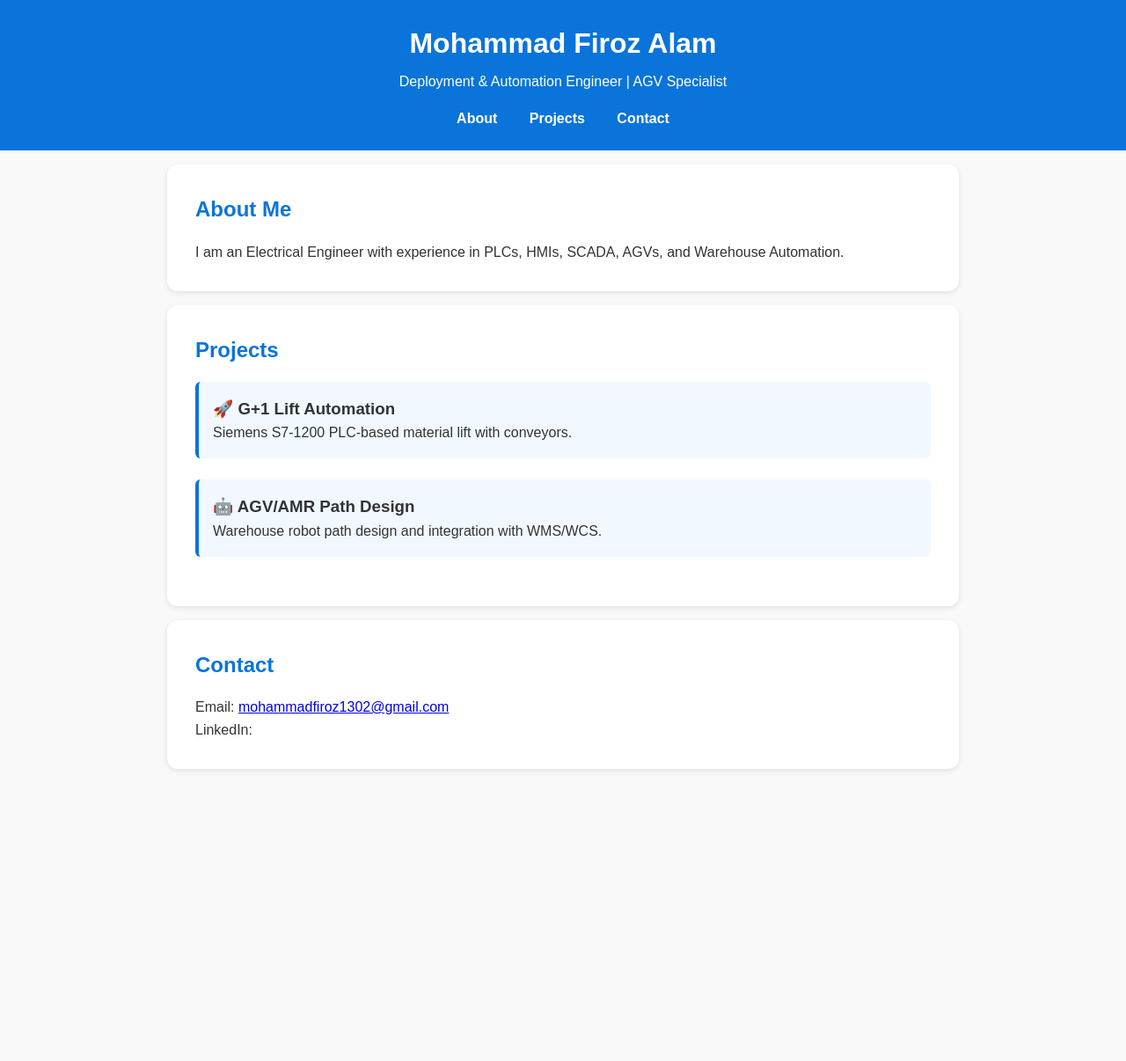
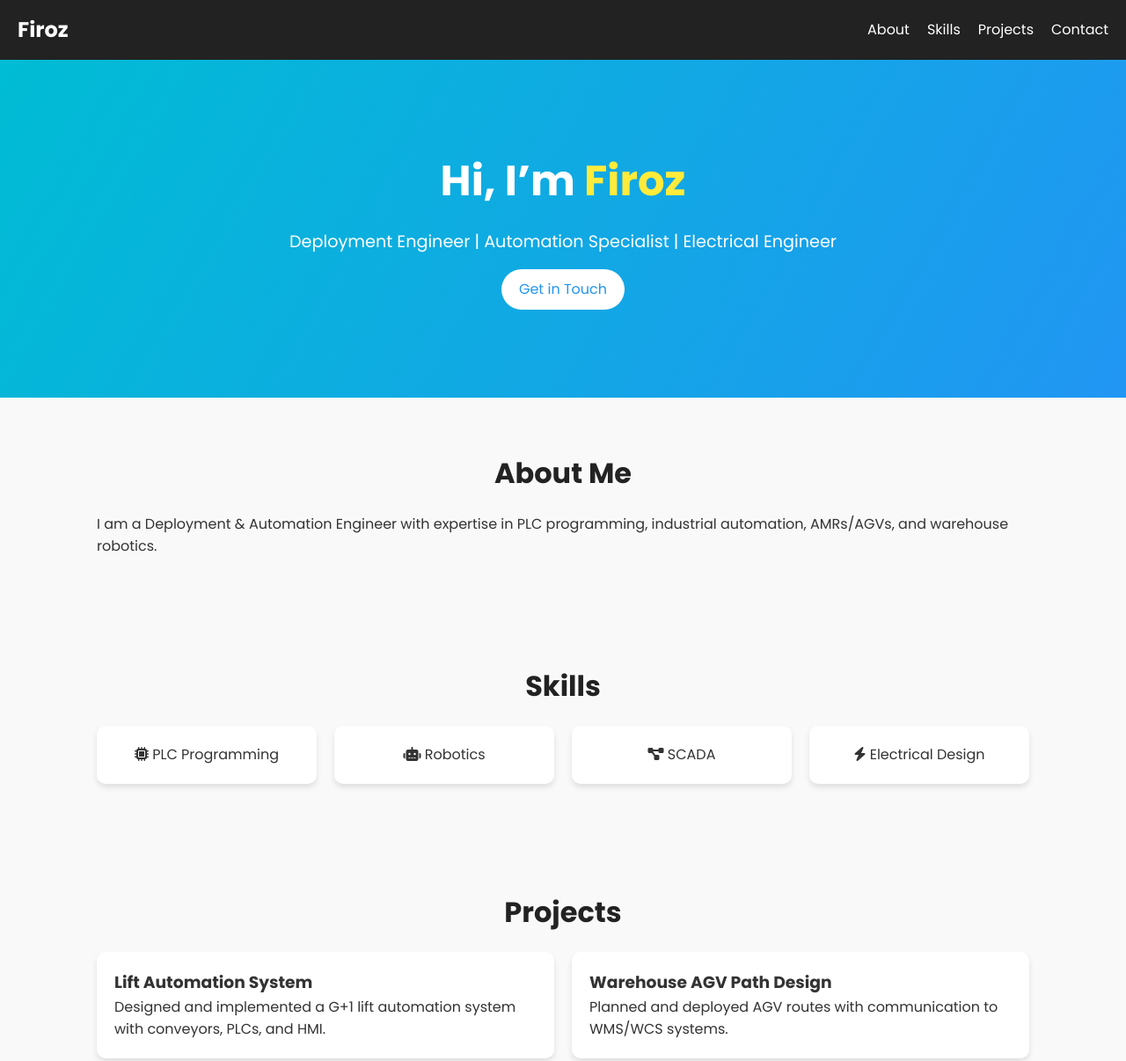
Before and after one commit to mohammad786firoz/firoz.github.io, a plain HTML site: page index.html in a window 1280 px wide. Shown: the top 1206 px of the page at 88% size. Before the commit the page ends 890 px from the top, so only its background shows below. Drawn offline with Linux system fonts and the light colour scheme.

Commit message:
New modern potfolio design

```diff
--- a/index.html
+++ b/index.html
@@ -3,38 +3,84 @@
 <head>
   <meta charset="UTF-8">
   <meta name="viewport" content="width=device-width, initial-scale=1.0">
-  <title>Mohammad Firoz Alam | Portfolio</title>
+  <title>Firoz | Portfolio</title>
   <link rel="stylesheet" href="style.css">
+
+  <!-- Google Font -->
+  <link href="https://fonts.googleapis.com/css2?family=Poppins:wght@300;400;600;700&display=swap" rel="stylesheet">
+  <!-- Icons -->
+  <link rel="stylesheet" href="https://cdnjs.cloudflare.com/ajax/libs/font-awesome/6.5.0/css/all.min.css">
 </head>
 <body>
+  <!-- Header -->
   <header>
-    <h1>Mohammad Firoz Alam</h1>
-    <p>Deployment & Automation Engineer | AGV Specialist</p>
     <nav>
-      <a href="#about">About</a>
-      <a href="#projects">Projects</a>
-      <a href="#contact">Contact</a>
+      <div class="logo">Firoz</div>
+      <ul>
+        <li><a href="#about">About</a></li>
+        <li><a href="#skills">Skills</a></li>
+        <li><a href="#projects">Projects</a></li>
+        <li><a href="#contact">Contact</a></li>
+      </ul>
     </nav>
   </header>
 
-  <section id="about">
-    <h2>About Me</h2>
-    <p>I am an Electrical Engineer with experience in PLCs, HMIs, SCADA, AGVs, and Warehouse Automation.</p>
+  <!-- Hero Section -->
+  <section class="hero">
+    <h1>Hi, I’m <span>Firoz</span></h1>
+    <p>Deployment Engineer | Automation Specialist | Electrical Engineer</p>
+    <a href="#contact" class="btn">Get in Touch</a>
   </section>
 
-  <section id="projects">
-    <h2>Projects</h2>
-    <div class="project">
-      <h3>🚀 G+1 Lift Automation</h3>
-      <p>Siemens S7-1200 PLC-based material lift with conveyors.</p>
-    </div>
-    <div class="project">
-      <h3>🤖 AGV/AMR Path Design</h3>
-      <p>Warehouse robot path design and integration with WMS/WCS.</p>
+  <!-- About -->
+  <section id="about" class="section">
+    <h2>About Me</h2>
+    <p>
+      I am a Deployment & Automation Engineer with expertise in PLC programming,
+      industrial automation, AMRs/AGVs, and warehouse robotics.
+    </p>
+  </section>
+
+  <!-- Skills -->
+  <section id="skills" class="section">
+    <h2>Skills</h2>
+    <div class="skills-grid">
+      <div class="skill-card"><i class="fas fa-microchip"></i> PLC Programming</div>
+      <div class="skill-card"><i class="fas fa-robot"></i> Robotics</div>
+      <div class="skill-card"><i class="fas fa-project-diagram"></i> SCADA</div>
+      <div class="skill-card"><i class="fas fa-bolt"></i> Electrical Design</div>
     </div>
   </section>
 
-  <section id="contact">
+  <!-- Projects -->
+  <section id="projects" class="section">
+    <h2>Projects</h2>
+    <div class="projects-grid">
+      <div class="project-card">
+        <h3>Lift Automation System</h3>
+        <p>Designed and implemented a G+1 lift automation system with conveyors, PLCs, and HMI.</p>
+      </div>
+      <div class="project-card">
+        <h3>Warehouse AGV Path Design</h3>
+        <p>Planned and deployed AGV routes with communication to WMS/WCS systems.</p>
+      </div>
+    </div>
+  </section>
+
+  <!-- Contact -->
+  <section id="contact" class="section">
     <h2>Contact</h2>
-    <p>Email: <a href="mailto:mohammadfiroz1302@gmail.com">mohammadfiroz1302@gmail.com</a></p>
-    <p>LinkedIn: <a href="https://linkedin.com" target="_blan_
+    <p>Let’s connect! You can reach me via:</p>
+    <div class="contact-links">
+      <a href="mailto:mohammadfiroz1302@gmail.com"><i class="fas fa-envelope"></i></a>
+      <a href="https://github.com/mohammad786firoz" target="_blank"><i class="fab fa-github"></i></a>
+      <a href="https://www.linkedin.com/in/mohammadfiroz" target="_blank"><i class="fab fa-linkedin"></i></a>
+    </div>
+  </section>
+
+  <!-- Footer -->
+  <footer>
+    <p>© 2025 Firoz | All Rights Reserved</p>
+  </footer>
+</body>
+</html>
--- a/style.css
+++ b/style.css
@@ -1,54 +1,170 @@
-* { margin:0; padding:0; box-sizing:border-box; }
+/* General Reset */
+* {
+  margin: 0;
+  padding: 0;
+  box-sizing: border-box;
+}
 
 body {
-  font-family: Arial, sans-serif;
+  font-family: 'Poppins', sans-serif;
+  line-height: 1.6;
   background: #f9f9f9;
   color: #333;
-  line-height: 1.6;
 }
 
+/* Header */
 header {
-  background: #0a74da;
-  color: white;
-  padding: 1.5rem;
-  text-align: center;
+  background: #222;
+  padding: 15px 20px;
+  position: sticky;
+  top: 0;
+  z-index: 10;
 }
 
-header h1 { margin-bottom:0.3rem; }
-
-nav { margin-top:1rem; }
-
-nav a { margin:0 1rem; color:white; text-decoration:none; font-weight:bold; }
-nav a:hover { text-decoration: underline; }
-
-section {
-  padding:2rem;
-  margin:1rem auto;
-  max-width:900px;
-  background:white;
-  border-radius:12px;
-  box-shadow:0 2px 6px rgba(0,0,0,0.1);
+header nav {
+  display: flex;
+  justify-content: space-between;
+  align-items: center;
 }
 
-h2 { color:#0a74da; margin-bottom:1rem; }
-
-.project {
-  margin-bottom:1.5rem;
-  padding:1rem;
-  border-left:4px solid #0a74da;
-  background:#f1f8ff;
-  border-radius:6px;
+header .logo {
+  color: #fff;
+  font-size: 1.5rem;
+  font-weight: 700;
 }
 
-footer {
-  text-align:center;
-  padding:1rem;
-  background:#0a74da;
-  color:white;
-  margin-top:2rem;
+header ul {
+  display: flex;
+  list-style: none;
 }
 
-@media (max-width:768px) {
-  nav { display:flex; flex-direction:column; gap:0.5rem; }
-  section { margin:0.5rem; padding:1.5rem; }
+header ul li {
+  margin-left: 20px;
 }
+
+header ul li a {
+  color: #fff;
+  text-decoration: none;
+  transition: color 0.3s;
+}
+
+header ul li a:hover {
+  color: #00bcd4;
+}
+
+/* Hero */
+.hero {
+  text-align: center;
+  padding: 100px 20px;
+  background: linear-gradient(120deg, #00bcd4, #2196f3);
+  color: #fff;
+}
+
+.hero h1 {
+  font-size: 3rem;
+}
+
+.hero h1 span {
+  color: #ffeb3b;
+}
+
+.hero p {
+  margin: 15px 0;
+  font-size: 1.2rem;
+}
+
+.btn {
+  display: inline-block;
+  padding: 10px 20px;
+  background: #fff;
+  color: #2196f3;
+  border-radius: 30px;
+  text-decoration: none;
+  transition: 0.3s;
+}
+
+.btn:hover {
+  background: #ffeb3b;
+  color: #000;
+}
+
+/* Section */
+.section {
+  padding: 60px 20px;
+  max-width: 1100px;
+  margin: auto;
+}
+
+.section h2 {
+  text-align: center;
+  margin-bottom: 20px;
+  font-size: 2rem;
+  color: #222;
+}
+
+/* Skills */
+.skills-grid {
+  display: grid;
+  grid-template-columns: repeat(auto-fit, minmax(200px, 1fr));
+  gap: 20px;
+  margin-top: 20px;
+}
+
+.skill-card {
+  background: #fff;
+  padding: 20px;
+  text-align: center;
+  border-radius: 10px;
+  box-shadow: 0 4px 6px rgba(0,0,0,0.1);
+  transition: transform 0.3s;
+}
+
+.skill-card:hover {
+  transform: translateY(-5px);
+}
+
+/* Projects */
+.projects-grid {
+  display: grid;
+  grid-template-columns: repeat(auto-fit, minmax(250px, 1fr));
+  gap: 20px;
+  margin-top: 20px;
+}
+
+.project-card {
+  background: #fff;
+  padding: 20px;
+  border-radius: 10px;
+  box-shadow: 0 4px 6px rgba(0,0,0,0.1);
+  transition: transform 0.3s;
+}
+
+.project-card:hover {
+  transform: translateY(-5px);
+}
+
+/* Contact */
+.contact-links {
+  text-align: center;
+  margin-top: 20px;
+}
+
+.contact-links a {
+  margin: 0 10px;
+  color: #2196f3;
+  font-size: 1.5rem;
+  transition: color 0.3s;
+}
+
+.contact-links a:hover {
+  color: #00bcd4;
+}
+
+/* Footer */
+footer {
+  text-align: center;
+  padding: 20px;
+  background: #222;
+  color: #fff;
+  margin-top: 40px;
+}
```
